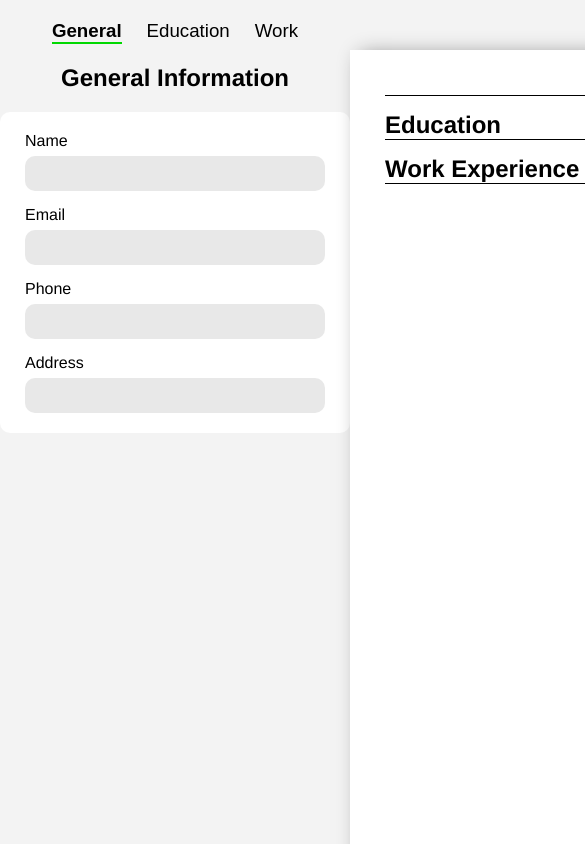
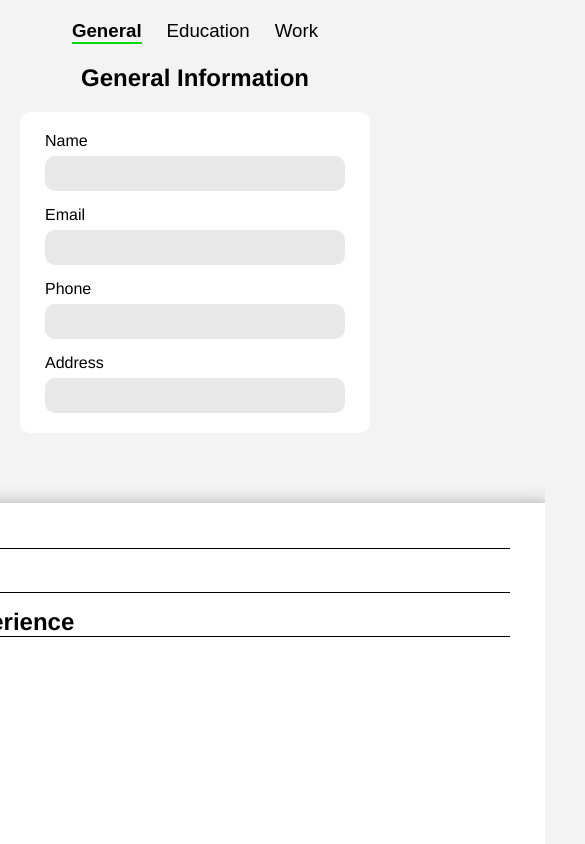
Before and after one commit to fau446/cv-application, a React (Vite) app: page / in a window 390 px wide. Shown: the top 844 px of the page, 585 px wide, since content can reach past the window. Built offline with nearby package versions, Linux system fonts and the light colour scheme.

Commit message:
Add max-width: 1100px media query

```diff
--- a/src/App.module.css
+++ b/src/App.module.css
@@ -2,3 +2,11 @@
   display: grid;
   grid-template-columns: 2fr 3fr;
 }
+
+@media (max-width: 1100px) {
+  .main {
+    display: flex;
+    flex-direction: column;
+    align-items: center;
+  }
+}
--- a/src/components/CV/CV.module.css
+++ b/src/components/CV/CV.module.css
@@ -14,7 +14,6 @@
 }
 
 .generalSection {
-  /* Put line divider at the bottom of general section */
   padding: 0 0 5px 0;
   border-bottom: 1px solid black;
 }
```
